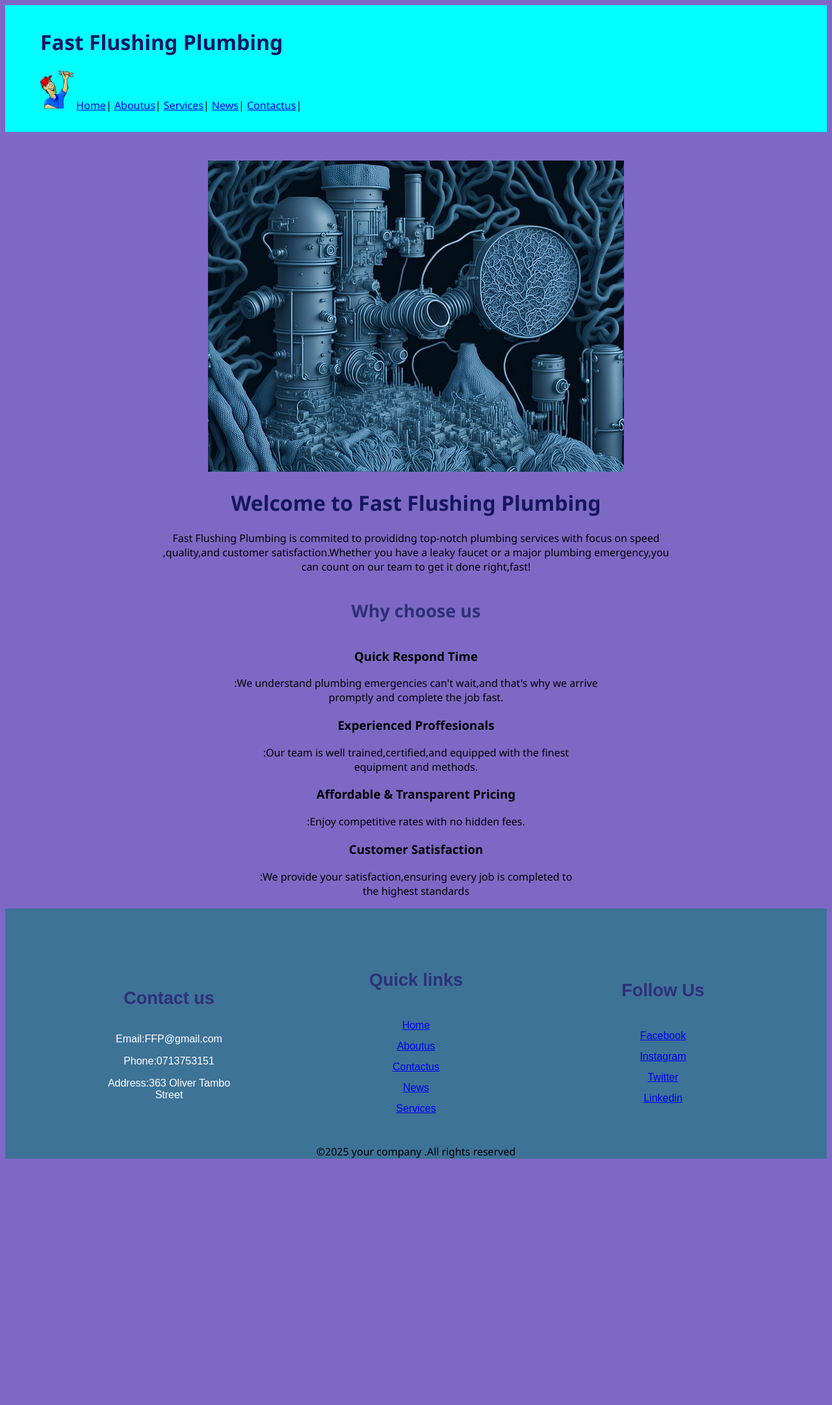
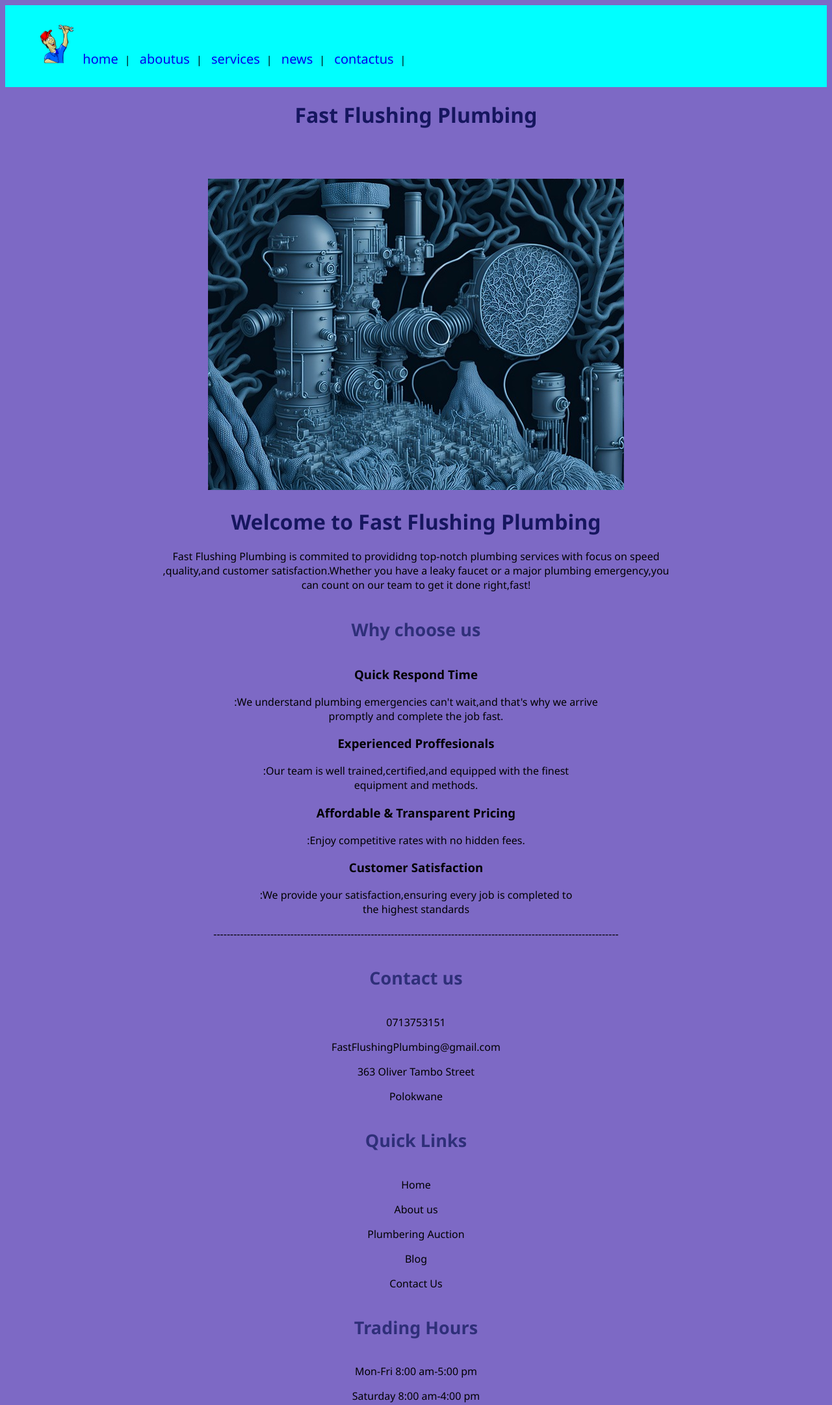
Before and after one commit to Cassius762/Assignment-2, a plain HTML site: page index.html in a window 1280 px wide. Shown: the top 2162 px of the page at 65% size. Before the commit the page ends 1799 px from the top, so only its background shows below. Drawn offline with Linux system fonts and the light colour scheme; files whose address does not match are found by name.

Commit message:
Add files via upload

```diff
--- a/index.html
+++ b/index.html
@@ -4,29 +4,76 @@
   <meta charset="UTF-8">
   <meta name="viewport" content="width=device-width, initial-scale=1.0">
   <title>Fast Flushing Plumbing</title>
-  <link rel="stylesheet" href="style.css">
+  <style>
+          .navbar{
+    background-color: aqua;
+    padding: 14px;
+    margin: 0px;
+    text-align: left;
+}
+
+.navbar a{
+text-decoration: none;
+font-size: 20px;
+margin: 10px;
+}
+.navbar a:hover{
+    background-color: rgb(65, 75, 161);
+    padding: 15px;
+    margin: 15px;
+    border-radius: 20px;
+}
+h2{
+    color: rgb(47, 47, 121);
+    font-size: 27px;
+    text-align: center;
+    padding: 16px;
+}
+
+h1{
+  color: rgb(22, 22, 95);
+}
+
+.mamiki{
+    text-align: center;
+    border-radius: 40px;
+}
+
+body{
+    background-color: rgb(125, 105, 197);
+    text-align: center;
+    font-family: 'Segoe UI', Tahoma, Geneva, Verdana, sans-serif;
+}
+
+  </style>
+</head>
+ <body>
 
 
-</head>
- <body>
-<header>
+<div class="navbar">
 
-<div class="navbar">
-  <ul>
-<h1>Fast Flushing Plumbing</h1>
+ <ul>
+
 
 <img src="images/human2.png" style="height: 60px;">
-<a href="index.html">Home</a>|
-<a href="aboutus.html">Aboutus</a>|
-<a href="services.html">Services</a>|
-<a href="news.html">News</a>|
-<a href="contactus.html">Contactus</a>|
-</header>
-
+<a href="index.html">home</a>|
+<a href="aboutus.html">aboutus</a>|
+<a href="services.html">services</a>|
+<a href="news.html">news</a>|
+<a href="contactus.html">contactus</a>|
  </ul>
 </div>
+<h1>Fast Flushing Plumbing</h1>
+<h2>
 
-<br><br>
+
+
+
+</style>
+</h1>
+ </body>
+</html>
+
    <div class="mamiky">
    <img src="images/machine.jpg">
 
@@ -52,53 +99,25 @@
 <p><h3>Customer Satisfaction</h3>:We provide your satisfaction,ensuring every job is completed to <br>
 the highest standards</p>
 
-</body>
+-------------------------------------------------------------------------------------------------------------------------
 
+<h2>Contact us</h2>
+<p>0713753151 <br>
+<p>FastFlushingPlumbing@gmail.com <br>
+<p>363 Oliver Tambo Street <br>
+<p>Polokwane <br>
+</p>
 
+ <h2>Quick Links</h2>
+ <p>Home <br>
+  <p>About us <br>
+   <p>Plumbering Auction <br>
+    <p>Blog <br>
+      <p>Contact Us <br>
+      </p>
 
-
-
-  <footer>
-       <div class="container">
-        <div class="footer-content">
-          <h2>Contact us</h2>
-          <p>Email:FFP@gmail.com</p>
-          <p>Phone:0713753151</p>
-          <p>Address:363 Oliver Tambo Street</p>
-        </div>
-
-        <div class="footer-content">
-          <h2>Quick links</h2>
-          <ul class="list">
-              <li><a href="index.html">Home</a></li>
-              <li><a href="aboutus.html">Aboutus</a></li>
-              <li><a href="contactus.html">Contactus</a></li>
-              <li><a href="news.html">News</a></li>
-              <li><a href="services.html">Services</a></li>
-          </ul>
-        </div>
-
-        <div class="footer-content">
-          <h2>Follow Us</h2>
-          <ul class="list">
-          <li><a href="#">Facebook</a></li>
-          <li><a href="#">Instagram</a></li>
-          <li><a href="#">Twitter</a></li>
-          <li><a href="#">Linkedin</a></li>
-          </ul>
-        </div>
-       </div>
-
-       <div class="bottom-bar">
-        <p>&copy;2025 your company .All rights reserved</p>
-
-
-
-
-
-
-
-  </footer>
-
-
-</html>
+<h2>Trading Hours</h2>
+ <p>Mon-Fri      8:00 am-5:00  pm <br>
+ <p>Saturday     8:00  am-4:00  pm <br>
+ <p>Sunday       9:00  am-2:00  pm <br>
+<p>Public Holidays  9:00  am-1:00  pm <br>
```
Also changed, not shown: contactus.html (+84 -1 lines), services.html (+47 -40 lines).
